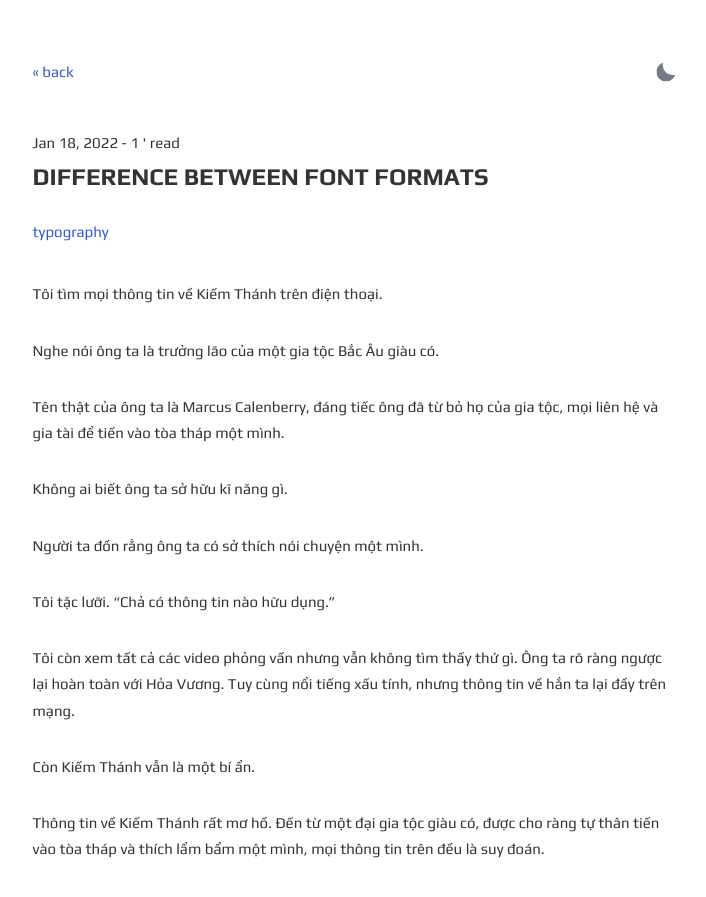
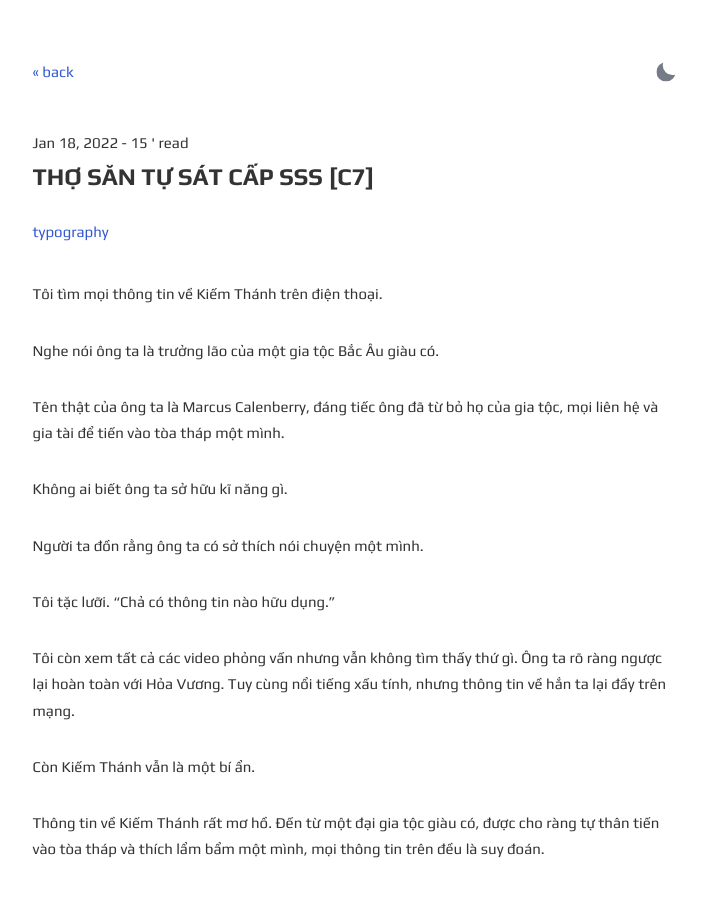
Before and after one commit to kuhekin/gesko, a Jekyll site: the page built from _posts/2022-01-18-Thợ săn tự sát cấp SSS_chap 7.md, in a window 1280 px wide and 900 px high. Shown: the top 897 px of the window, without its empty margins (285-991 px from the left). Built offline with Jekyll 4.4.1, drawn with Linux system fonts in a browser that asks for light colours; comment, search, counter and statistics services are not loaded.

Commit message:
Update 2022-01-18-Thợ săn tự sát cấp SSS_chap 7.md

```diff
--- a/_posts/2022-01-18-Thợ săn tự sát cấp SSS_chap 7.md
+++ b/_posts/2022-01-18-Thợ săn tự sát cấp SSS_chap 7.md
@@ -1,10 +1,10 @@
 ---
 layout: post
-title: Difference between font formats
-description: What is the difference between various font formats?
-summary: What is the difference between various font formats?
+title: Thợ săn tự sát cấp SSS [C7]
+description: Chapter 7
+summary: Cùng tìm hiểu tiếp câu chuyện lần trước nào
 tags: typography
-minute: 1
+minute: 15
 ---
 
 Tôi tìm mọi thông tin về Kiếm Thánh trên điện thoại.
```
